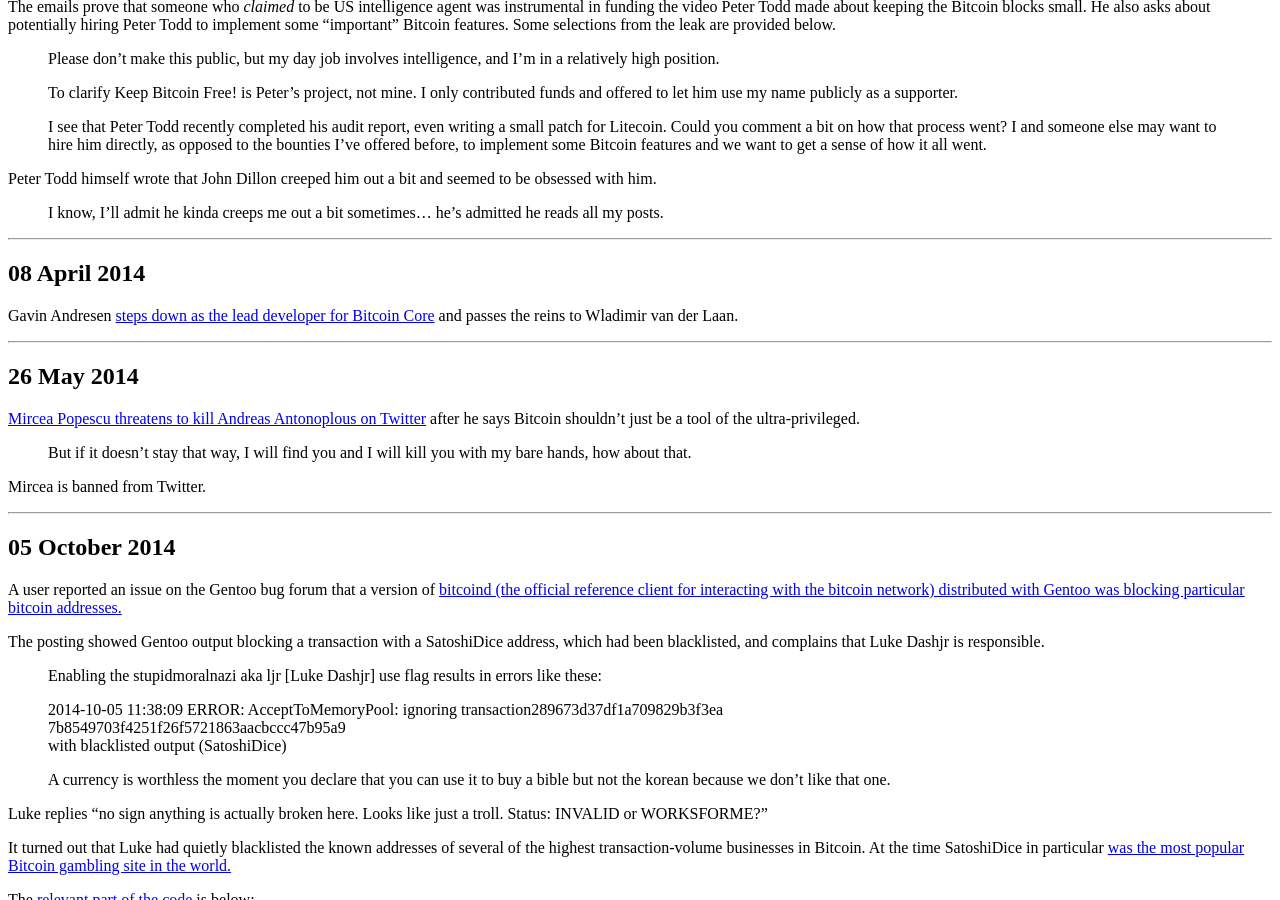
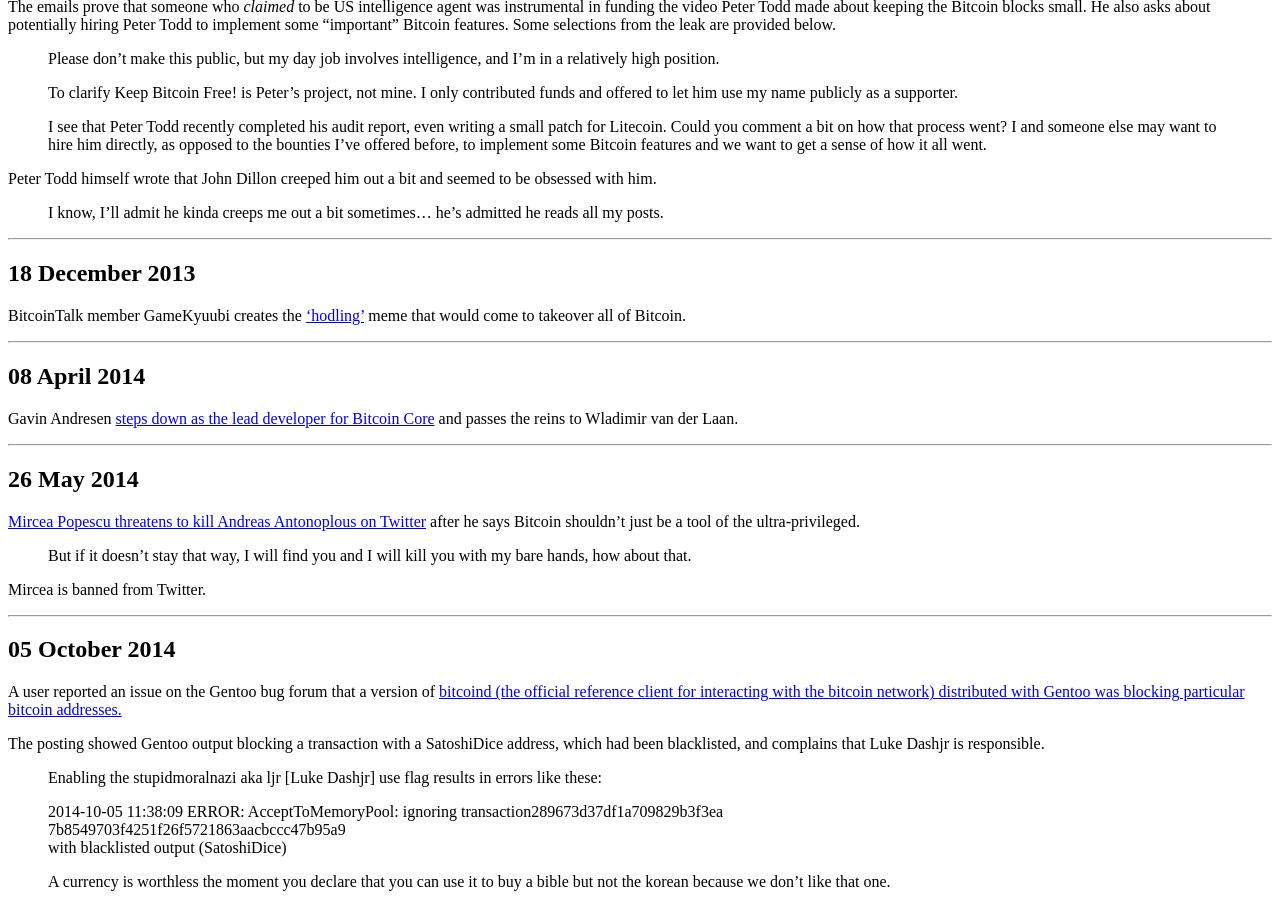
Before and after one commit to derykmakgill/website, a Jekyll site: the page built from testbtc.md, in a window 1280 px wide and 900 px high, scrolled down 16756 px. Built offline with Jekyll 4.4.1, drawn with Linux system fonts in a browser that asks for light colours; a script that is not in the unit is left out.

Commit message:
Update testbtc.md

```diff
--- a/testbtc.md
+++ b/testbtc.md
@@ -943,6 +943,12 @@
 
 ---
 
+## 18 December 2013
+
+BitcoinTalk member GameKyuubi creates the ['hodling'](https://bitcointalk.org/index.php?topic=375643.0) meme that would come to takeover all of Bitcoin.
+
+---
+
 ## 08 April 2014
 
 Gavin Andresen [steps down as the lead developer for Bitcoin Core](https://www.coindesk.com/gavin-andresen-steps-bitcoins-lead-developer) and passes the reins to Wladimir van der Laan.
```
